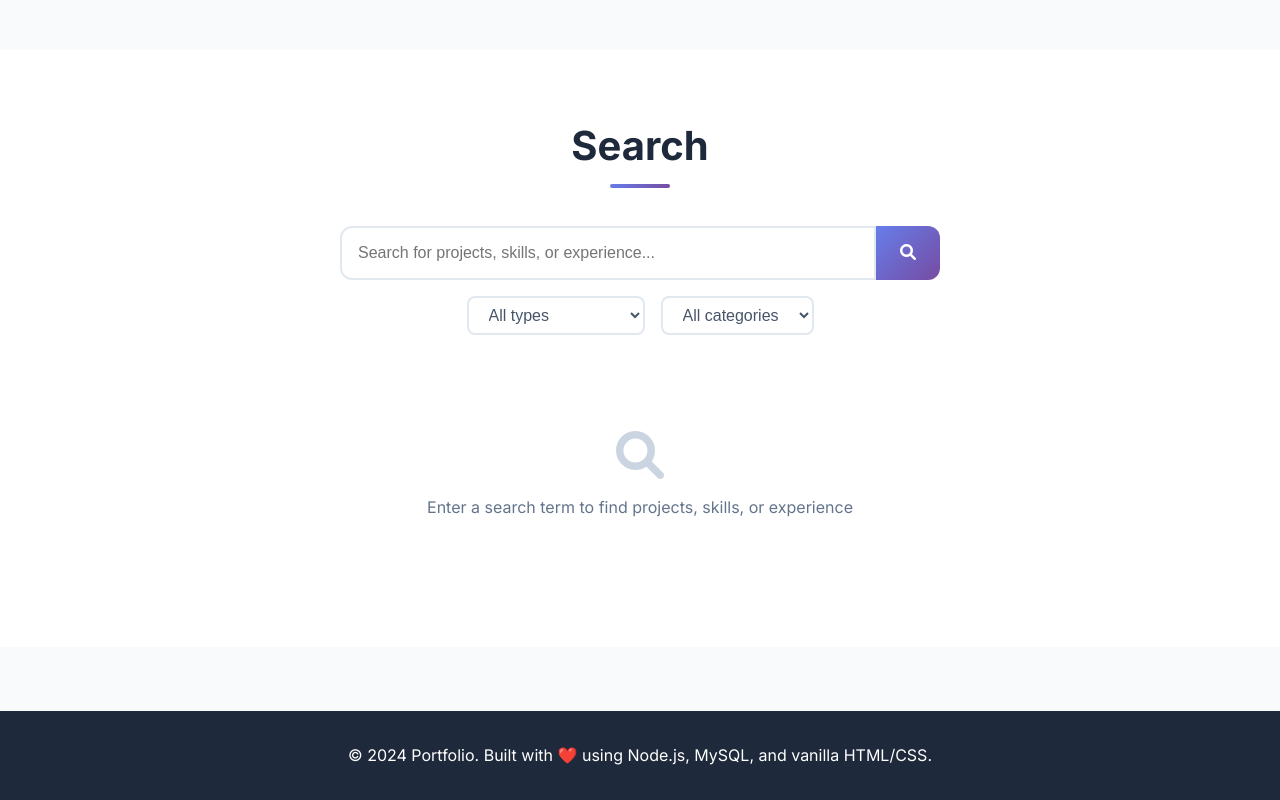
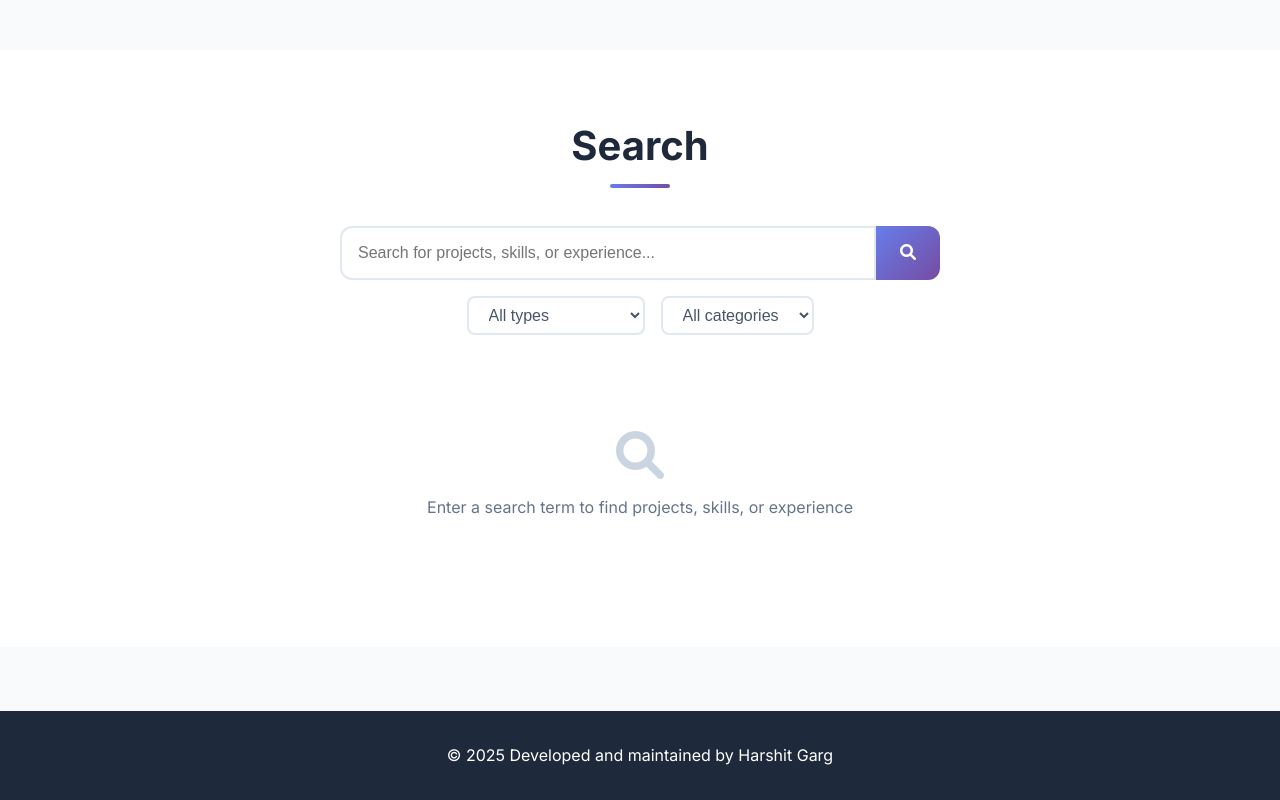
Before and after one commit to harshitgarg1831/Predesk, a website: page public/index.html in a window 1280 px wide. Shown: the part 1069-1869 px from the top of the page. Drawn offline with Linux system fonts and the light colour scheme; no server answers.

Commit message:
Update index.html

```diff
--- a/public/index.html
+++ b/public/index.html
@@ -3,7 +3,7 @@
 <head>
     <meta charset="UTF-8">
     <meta name="viewport" content="width=device-width, initial-scale=1.0">
-    <title>Portfolio - John Doe</title>
+    <title>Portfolio - Harshit Garg</title>
     <link rel="stylesheet" href="styles.css">
     <link href="https://cdnjs.cloudflare.com/ajax/libs/font-awesome/6.0.0/css/all.min.css" rel="stylesheet">
     <link href="https://fonts.googleapis.com/css2?family=Inter:wght@300;400;500;600;700&display=swap" rel="stylesheet">
@@ -113,7 +113,7 @@
 
     <footer class="footer">
         <div class="container">
-            <p>&copy; 2024 Portfolio. Built with ❤️ using Node.js, MySQL, and vanilla HTML/CSS.</p>
+            <p>&copy; 2025 Developed and maintained by Harshit Garg</p>
         </div>
     </footer>
 
```
